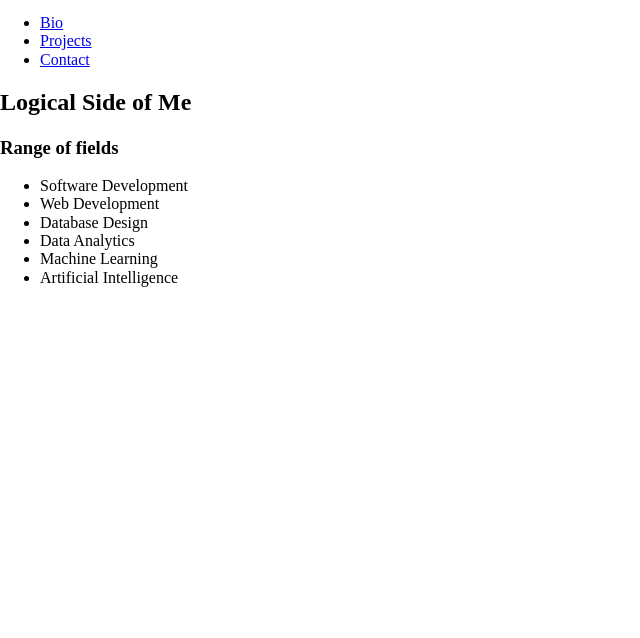
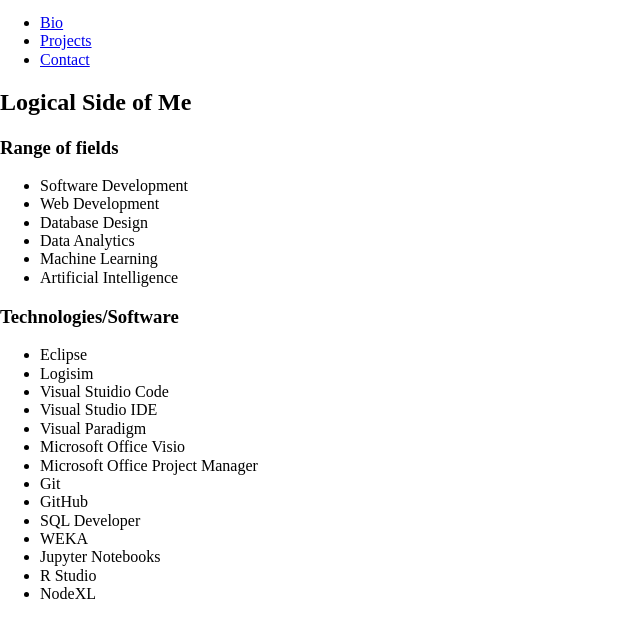
Before and after one commit to SazWebDesigns/WE, a plain HTML site: page index.html in a window 1280 px wide. Shown: the part 100-738 px from the top of the page, without its empty margins (0-640 px from the left). Drawn offline with Linux system fonts and the light colour scheme; files that its build step writes are made by us from their sources.

Commit message:
Added Technologies to logical section

```diff
--- a/index.html
+++ b/index.html
@@ -32,6 +32,24 @@
                 <li>Machine Learning</li>
                 <li>Artificial Intelligence</li>
             </ul>
+
+            <h3 class="list-heading">Technologies/Software</h3>
+            <ul>
+                <li>Eclipse</li>
+                <li>Logisim</li>
+                <li>Visual Stuidio Code</li>
+                <li>Visual Studio IDE</li>
+                <li>Visual Paradigm</li>
+                <li>Microsoft Office Visio</li>
+                <li>Microsoft Office Project Manager</li>
+                <li>Git</li>
+                <li>GitHub</li>
+                <li>SQL Developer</li>
+                <li>WEKA</li>
+                <li>Jupyter Notebooks</li>
+                <li>R Studio</li>
+                <li>NodeXL</li>
+            </ul>
         </div>
         <div id="creative">
         </div>
```
